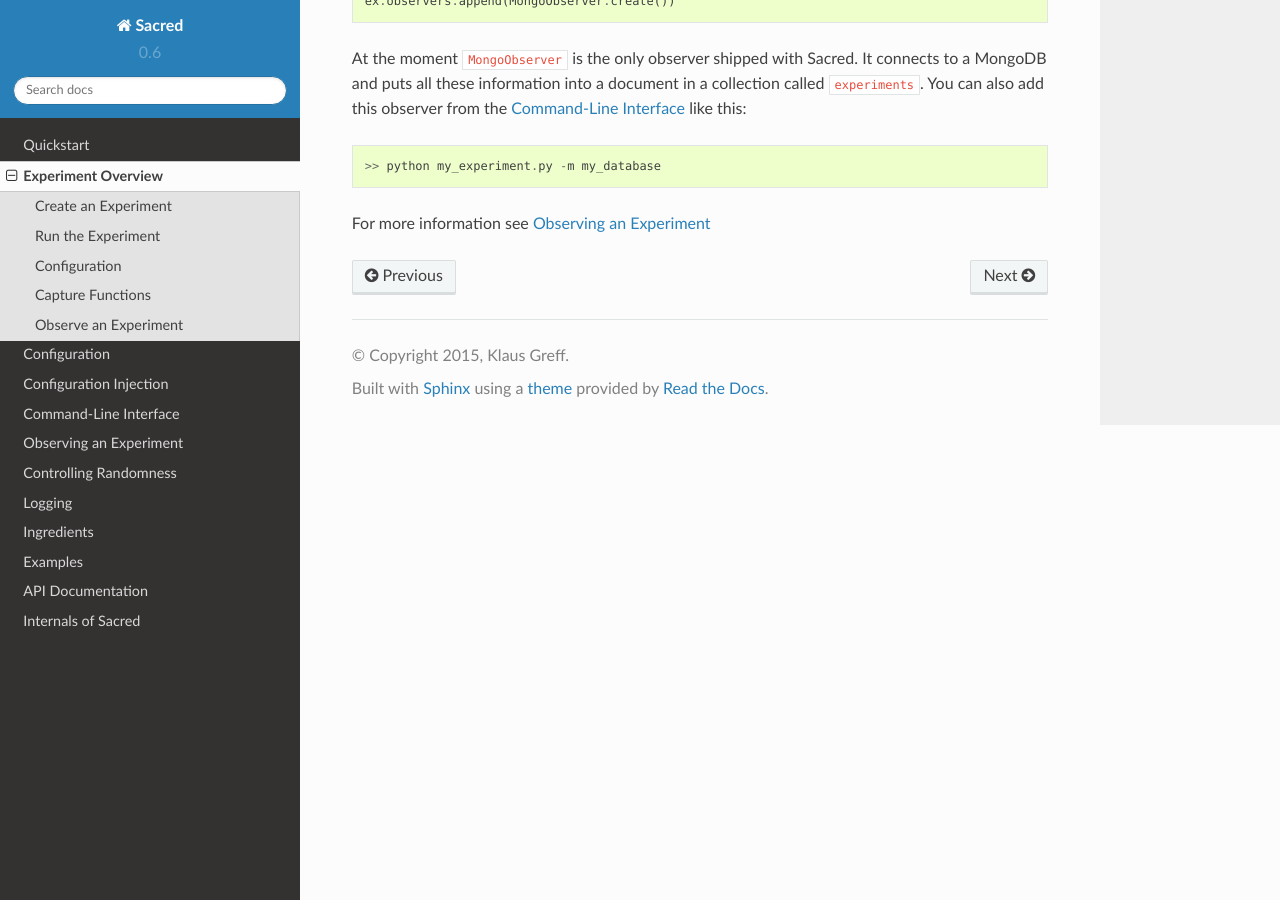
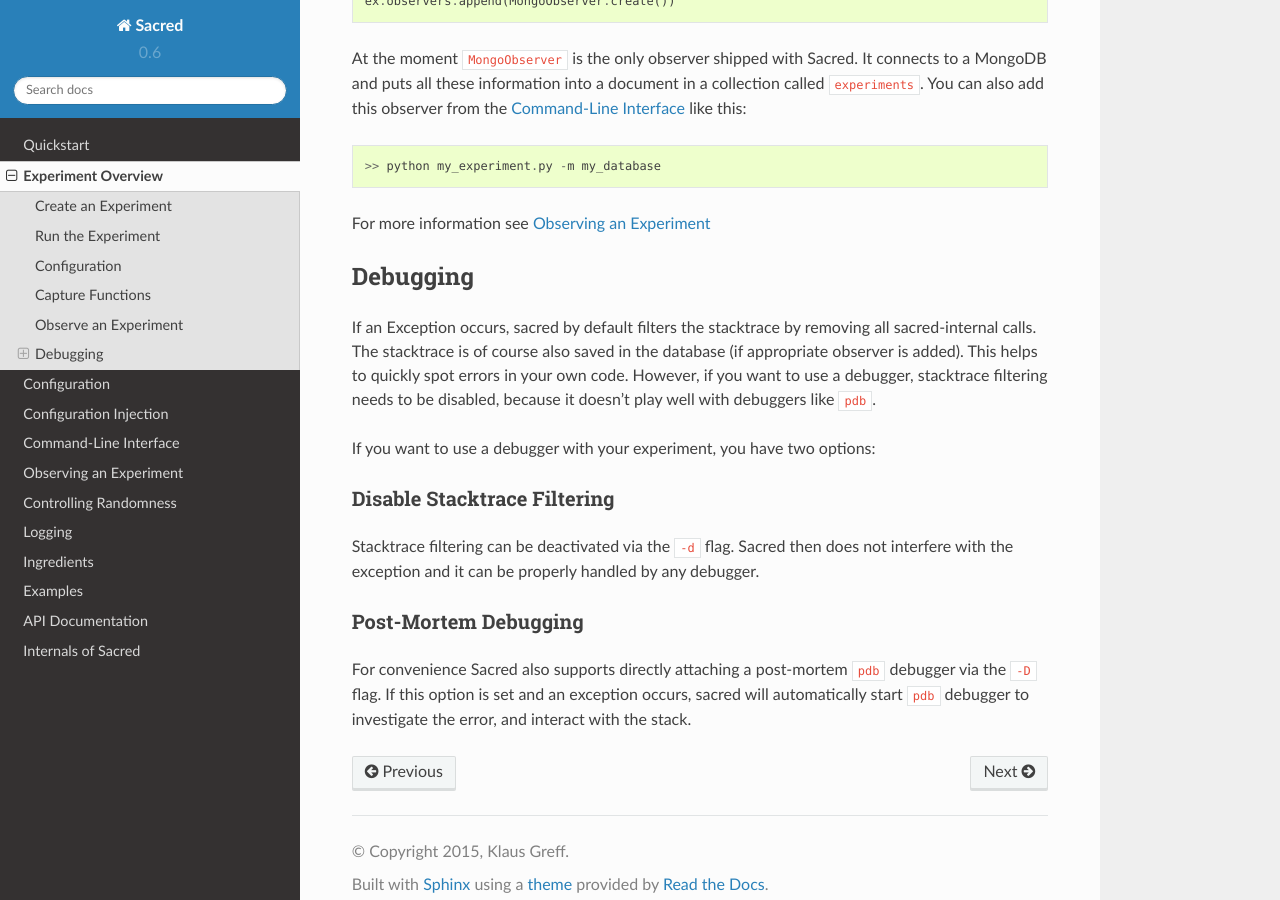
Before and after one commit to IDSIA/sacred, a Sphinx documentation site: the page built from docs/experiment.rst, in a window 1280 px wide and 900 px high, scrolled down 3643 px. Built offline with Sphinx 7.4.7 and the Read the Docs theme 2.0.0, drawn with Linux system fonts in a browser that asks for light colours.

Commit message:
added some documentation for debugging

```diff
--- a/docs/experiment.rst
+++ b/docs/experiment.rst
@@ -188,3 +188,30 @@ collection called ``experiments``. You can also add this observer from the
     >> python my_experiment.py -m my_database
 
 For more information see :doc:`observers`
+
+
+.. _debugging:
+
+Debugging
+=========
+If an Exception occurs, sacred by default filters the stacktrace by removing
+all sacred-internal calls. The stacktrace is of course also saved in the
+database (if appropriate observer is added).
+This helps to quickly spot errors in your own code.
+However, if you want to use a debugger, stacktrace filtering needs to be
+disabled, because it doesn't play well with debuggers like ``pdb``.
+
+If you want to use a debugger with your experiment, you have two options:
+
+Disable Stacktrace Filtering
+----------------------------
+Stacktrace filtering can be deactivated via the ``-d`` flag.
+Sacred then does not interfere with the exception and it can be properly
+handled by any debugger.
+
+Post-Mortem Debugging
+---------------------
+For convenience Sacred also supports directly attaching a post-mortem ``pdb``
+debugger via the ``-D`` flag.
+If this option is set and an exception occurs, sacred will automatically start
+``pdb`` debugger to investigate the error, and interact with the stack.
```
Also changed, not shown: docs/command-line.rst (+16 -1 lines).
